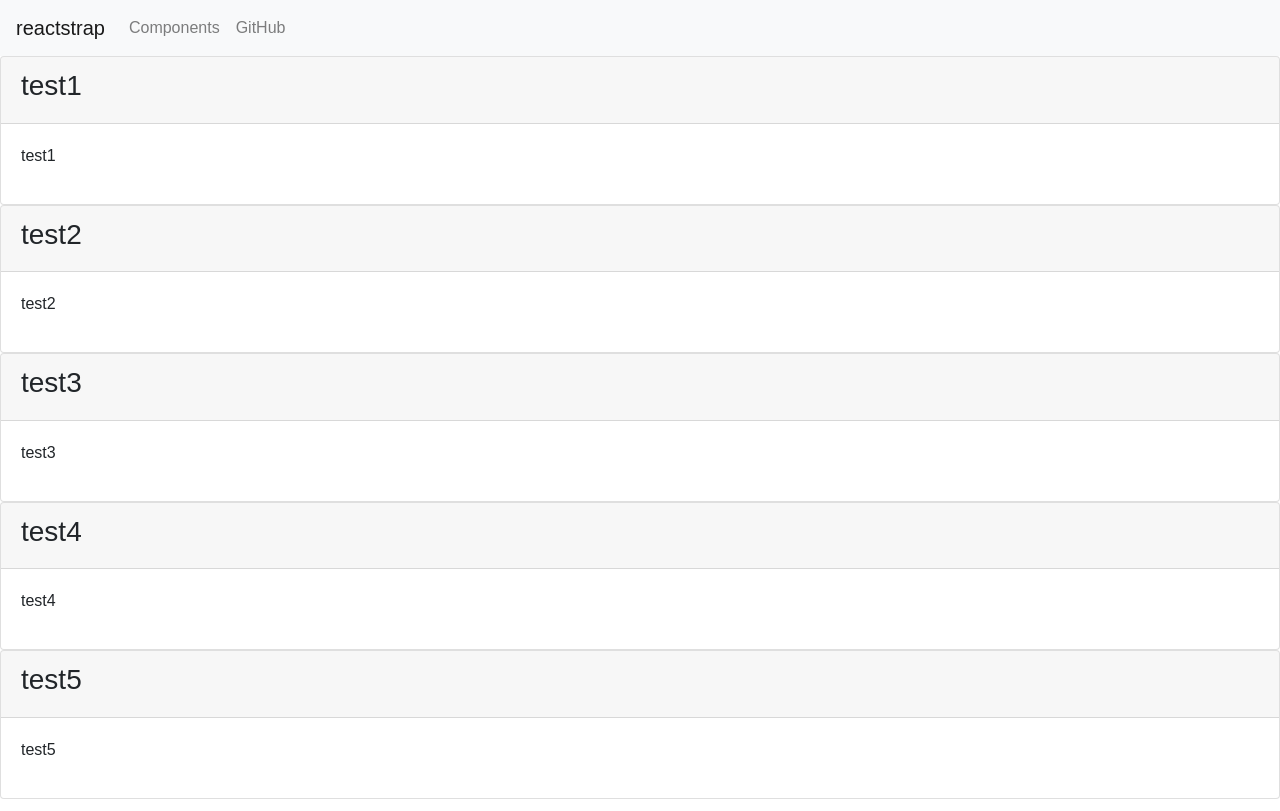
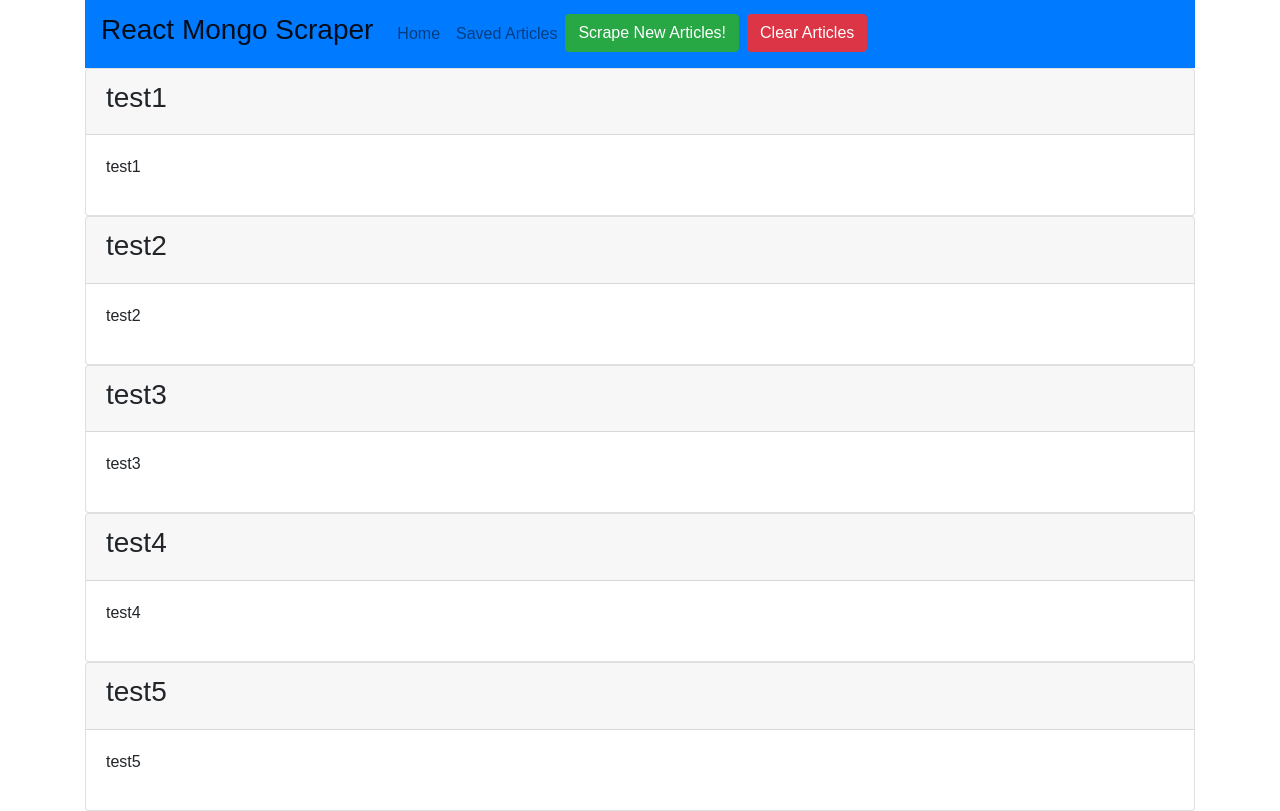
Before and after one commit to Mattmej/NYT-React-Search, a React (Create React App) app in the folder client/: page / in a window 1280 px wide. Built offline with nearby package versions, Linux system fonts and the light colour scheme.

Commit message:
Format the navbar display.

```diff
--- a/client/src/App.js
+++ b/client/src/App.js
@@ -3,6 +3,7 @@ import React, { Component } from 'react';
 import './App.css';
 import ArticleDisplay from "./components/ArticleDisplay";
 import AppNavbar from "./components/AppNavbar";
+import {Container} from "reactstrap";
 
 const testArray = [
     {
@@ -62,9 +63,11 @@ class App extends Component {
     render() {
         return(
             <div>
-                <AppNavbar/>
-                {/* <ArticleDisplay entry = {this.selectObject(testArray)}/> */}
-                <ArticleDisplay array = {testArray}/>
+                <Container>
+                    <AppNavbar/>
+                    {/* <ArticleDisplay entry = {this.selectObject(testArray)}/> */}
+                    <ArticleDisplay array = {testArray}/>
+                </Container>
             </div>
         )
     }
--- a/client/src/components/AppNavbar.js
+++ b/client/src/components/AppNavbar.js
@@ -7,7 +7,7 @@ import {
     Nav,
     NavItem,
     NavLink,
-    UncontrolledDropdown,
+    Button,
     DropdownToggle,
     DropdownMenu,
     DropdownItem } from 'reactstrap';
@@ -18,18 +18,30 @@ class AppNavbar extends React.Component {
     render() {
         return (
           <div>
-            <Navbar color="light" light expand="md">
-              <NavbarBrand href="/">reactstrap</NavbarBrand>
+            <Navbar color="primary" light expand="md">
+
+              <NavbarBrand href="/">
+                <h3>React Mongo Scraper</h3>
+              </NavbarBrand>
+
               <NavbarToggler onClick={this.toggle} />
               {/* <Collapse isOpen={this.state.isOpen} navbar> */}
+
                 <Nav className="mr-auto" navbar>
                   <NavItem>
-                    <NavLink href="/components/">Components</NavLink>
+                    <NavLink href="/">Home</NavLink>
                   </NavItem>
                   <NavItem>
-                    <NavLink href="https://github.com/reactstrap/reactstrap">GitHub</NavLink>
+                    <NavLink href="https://github.com/reactstrap/reactstrap">Saved Articles</NavLink>
+                  </NavItem>
+                  <NavItem>
+                    <Button className="mr-2" color="success">Scrape New Articles!</Button>
+                  </NavItem>
+                  <NavItem>
+                    <Button color="danger">Clear Articles</Button>
                   </NavItem>
                 </Nav>
+
               {/* </Collapse> */}
             </Navbar>
           </div>
```
